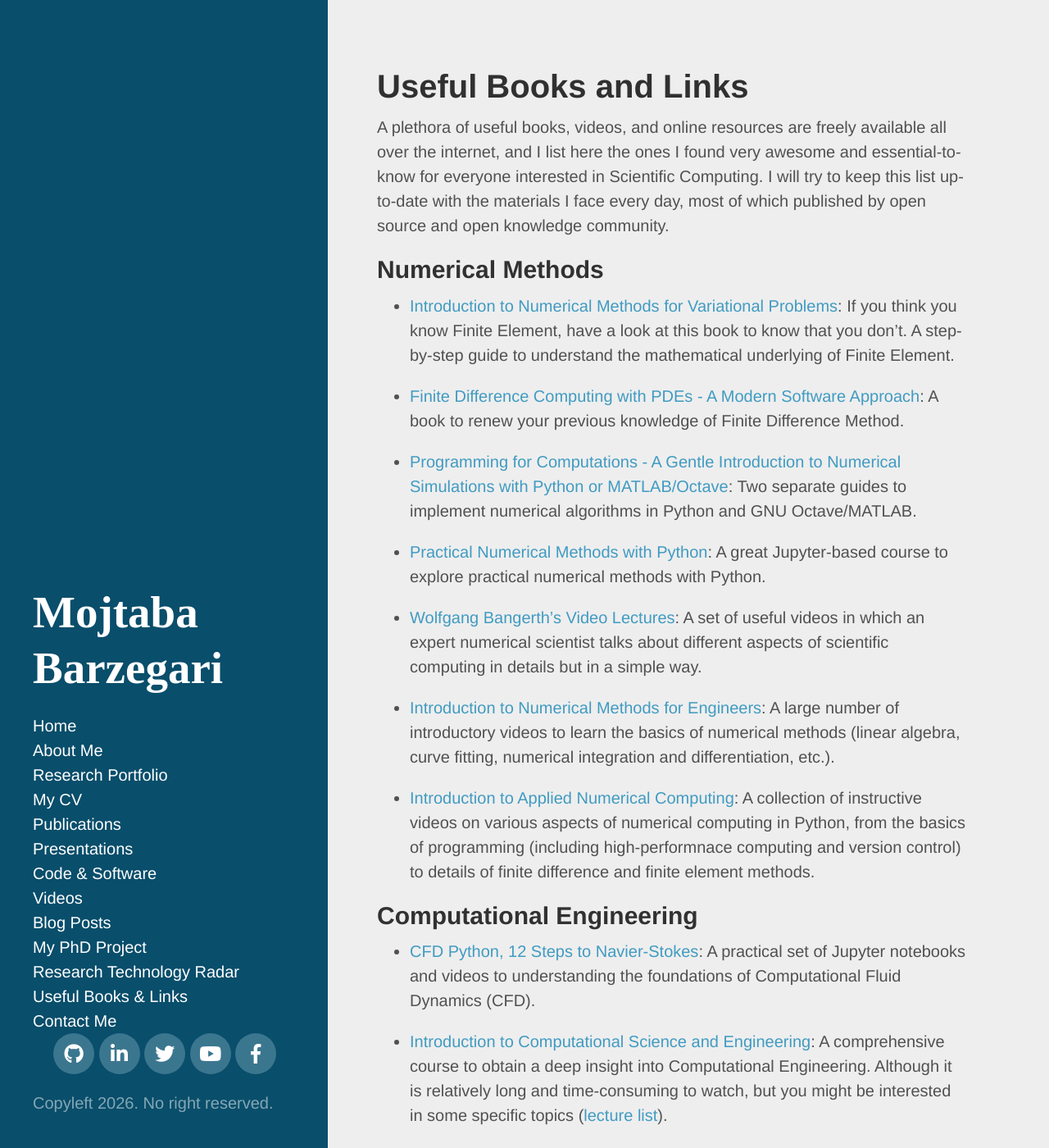
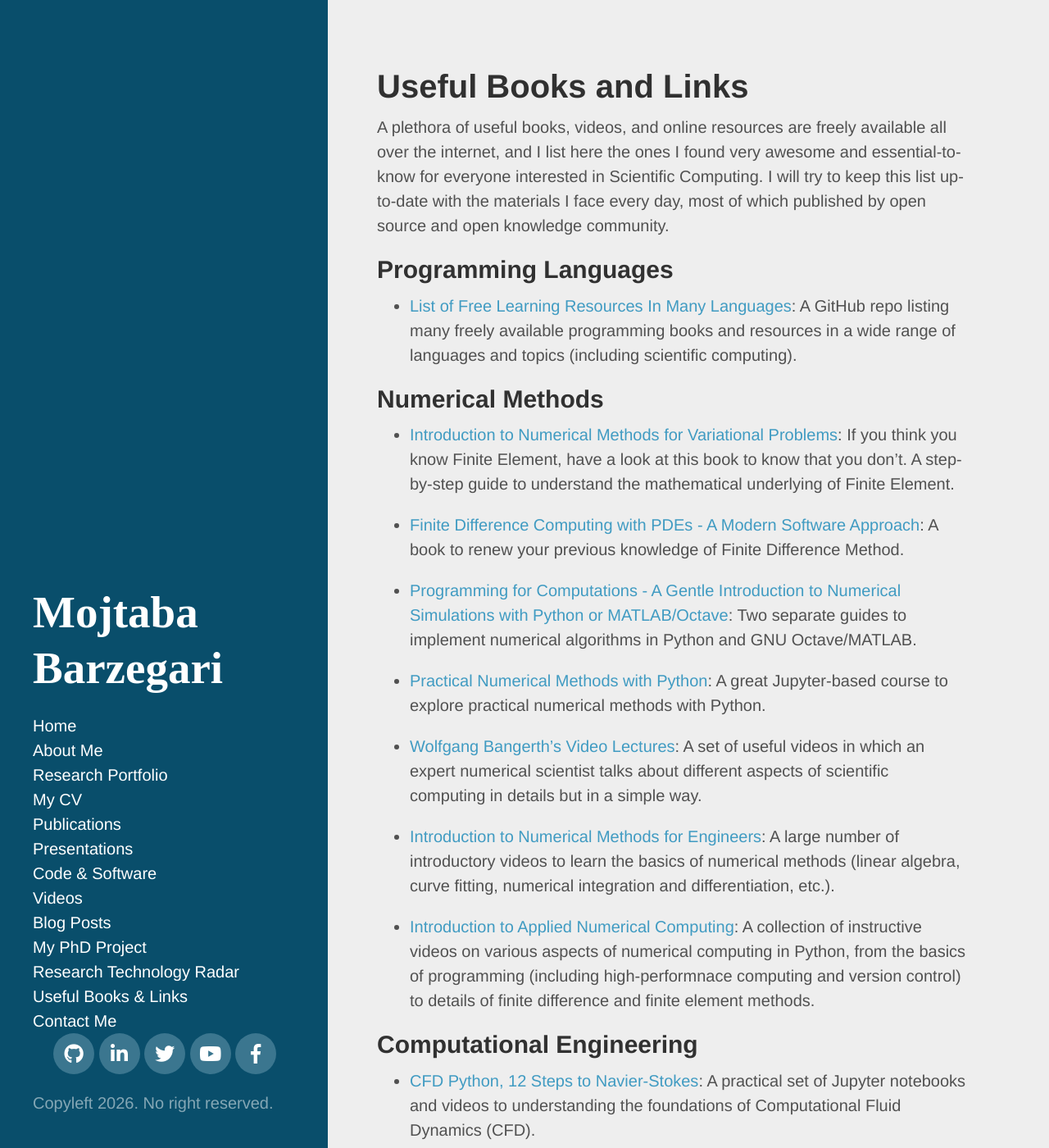
Before and after one commit to mbarzegary/mbarzegary.github.io, a Jekyll site: the page built from usefulbooks.md, in a window 1280 px wide and 1400 px high. Shown: the whole window at 82% size. Built offline with Jekyll 4.4.1, drawn with Linux system fonts in a browser that asks for light colours; nearby versions of some CDN libraries; some web fonts are replaced; some of the changed text lies outside the part shown.

Commit message:
update useful content list

```diff
--- a/usefulbooks.md
+++ b/usefulbooks.md
@@ -4,6 +4,10 @@ title: Useful Books and Links
 ---
 
 A plethora of useful books, videos, and online resources are freely available all over the internet, and I list here the ones I found very awesome and essential-to-know for everyone interested in Scientific Computing. I will try to keep this list up-to-date with the materials I face every day, most of which published by open source and open knowledge community.
+
+## Programming Languages
+
+* [List of Free Learning Resources In Many Languages](https://github.com/EbookFoundation/free-programming-books): A GitHub repo listing many freely available programming books and resources in a wide range of languages and topics (including scientific computing).
 
 ## Numerical Methods
 
@@ -27,7 +31,7 @@ A plethora of useful books, videos, and online resources are freely available al
 
 * [Introduction to Computational Science and Engineering](https://www.youtube.com/playlist?list=PLF706B428FB7BD52C): A comprehensive course to obtain a deep insight into Computational Engineering. Although it is relatively long and time-consuming to watch, but you might be interested in some specific topics ([lecture list](https://ocw.mit.edu/courses/mathematics/18-085-computational-science-and-engineering-i-fall-2008/video-lectures/)).
 
-## Programming Languages
+## Scientific Programming
 
 * [A Very Basic Intro to Scientific Python](http://hplgit.github.io/bumpy/doc/web/index.html): Includes two short booklets on the overview of Python 2 syntax and a physics example implemented in Python.
 
```
